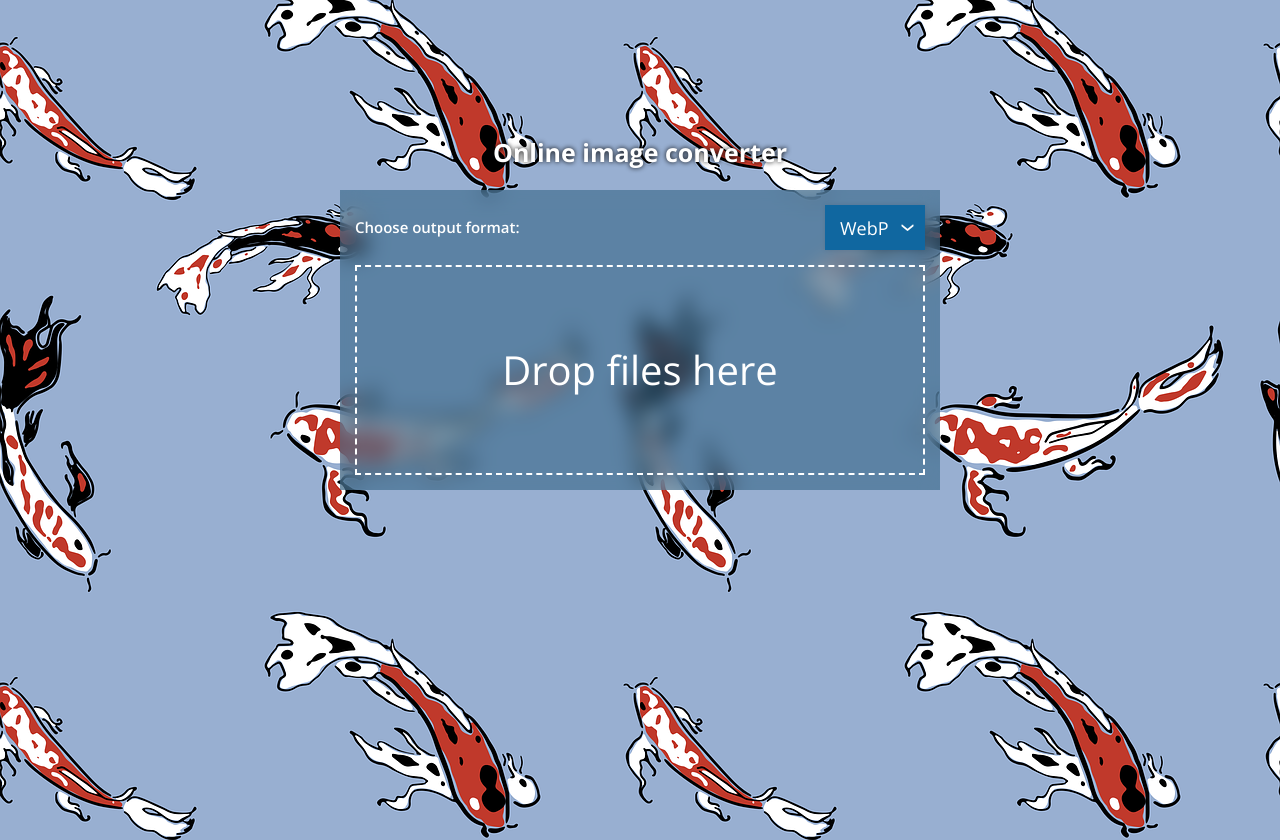
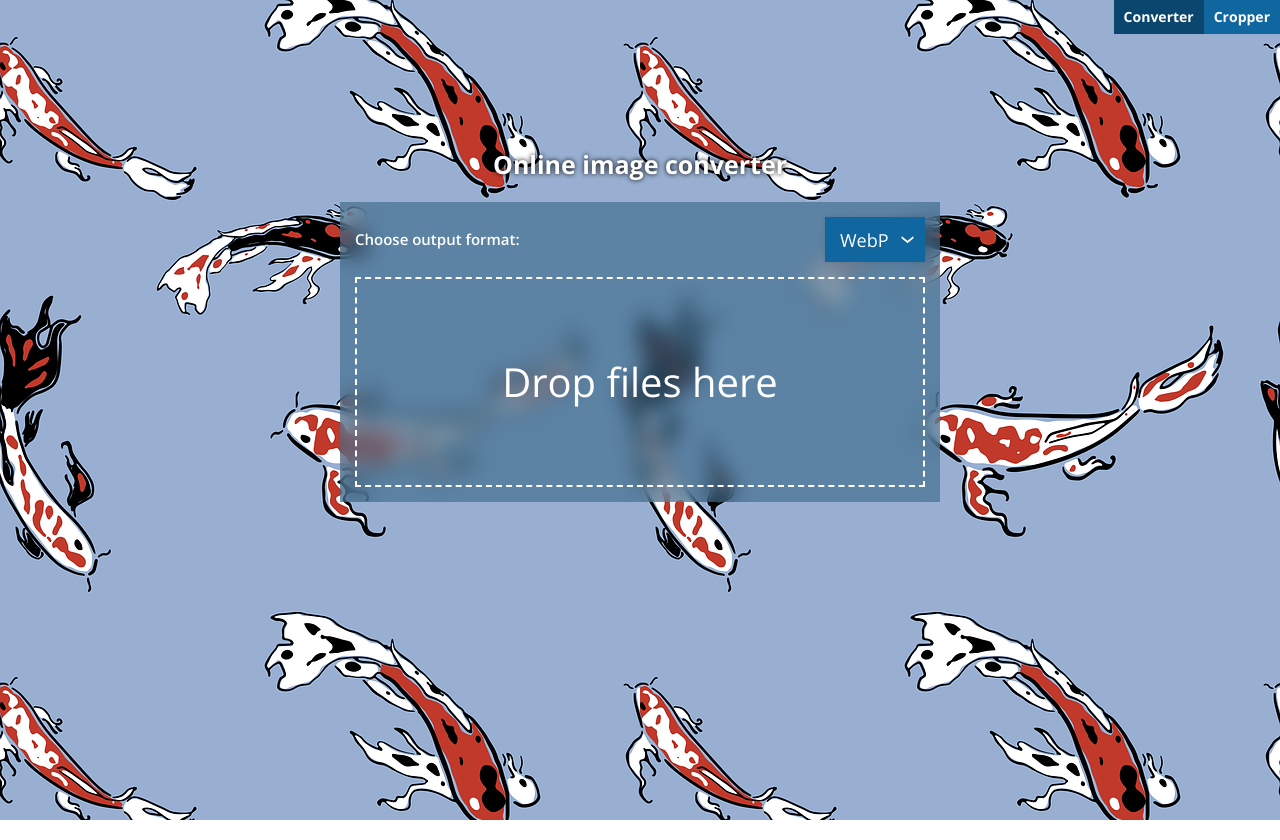
Before and after one commit to dwnuk/image-converter, a website built with webpack: page src/index.html in a window 1280 px wide. Built offline with nearby package versions, Linux system fonts and the light colour scheme.

Commit message:
added switch to show cropper app
preparation to implement cropper app in project

```diff
--- a/src/index.html
+++ b/src/index.html
@@ -13,10 +13,16 @@
 
 
 <body>
+    <div class="switch">
+        <div id="convert" class="active">Converter</div>
 
+        <div id="crop">Cropper</div>
+    </div>
     <div class="wrapper">
 
-        <div class="converter">
+
+
+        <div class="converter active">
             <h1>Online image converter</h1>
 
             <p class="warning"></p>
@@ -59,6 +65,10 @@
                 </div>
             </div>
         </div>
+
+        <div class="cropper">
+            cropper here
+        </div>
     </div>
 
 
--- a/src/js/index.js
+++ b/src/js/index.js
@@ -1,5 +1,6 @@
 //import script
 import './parts/converter';
+import './parts/switch';
 
 
 //import styles
--- /dev/null
+++ b/src/js/parts/switch.js
@@ -0,0 +1,18 @@
+ const convertSwitch = document.getElementById('convert');
+ const cropSwitch = document.getElementById('crop');
+
+ const converter = document.querySelector('.converter');
+ const cropper = document.querySelector('.cropper');
+
+ // Add event listeners to each button
+ convertSwitch.addEventListener('click', () => toggleActive(convertSwitch, cropSwitch, converter, cropper));
+ cropSwitch.addEventListener('click', () => toggleActive(cropSwitch, convertSwitch, cropper, converter));
+
+ // Function to toggle active class between buttons
+ function toggleActive(switch1, switch2, app1, app2) {
+    switch1.classList.add('active');
+    switch2.classList.remove('active');
+
+    app1.classList.add('active');
+        app2.classList.remove('active');
+ }
--- a/src/scss/index.scss
+++ b/src/scss/index.scss
@@ -1,4 +1,7 @@
 @import './parts/reset.scss';
 @import './parts/bootstrap';
+@import './parts/main';
+@import './parts/switch';
 @import './parts/converter';
 @import './parts/converter-dropdown';
+@import './parts/cropper';
--- a/src/scss/parts/converter.scss
+++ b/src/scss/parts/converter.scss
@@ -1,39 +1,3 @@
-* {
-    box-sizing: border-box;
-}
-
-html {
-    font-family: "Open Sans", sans-serif;
-}
-
-body {
-    background-image: url(../images/bg3.png);
-    margin: 0 auto;
-    padding: 20px;
-    max-width: 100vw;
-}
-
-img {
-    max-height: 100%;
-    max-width: 100%;
-}
-
-
-
-.wrapper {
-    min-height: 100vh;
-    width: 600px;
-    max-width: 100%;
-    margin: 0 auto;
-    display: grid;
-    grid-template-rows: 15% auto 1fr;
-
-}
-
-.converter {
-    grid-row: 2;
-}
-
 h1 {
     font-size: 25px;
     font-weight: 700;
--- /dev/null
+++ b/src/scss/parts/main.scss
@@ -0,0 +1,29 @@
+* {
+    box-sizing: border-box;
+}
+
+html {
+    font-family: "Open Sans", sans-serif;
+}
+
+body {
+    background-image: url(../images/bg3.png);
+    margin: 0 auto;
+    padding: 0 15px 20px 15px;
+    max-width: 100vw;
+}
+
+img {
+    max-height: 100%;
+    max-width: 100%;
+}
+
+
+
+.wrapper {
+    min-height: 100vh;
+    width: 600px;
+    max-width: 100%;
+    margin: 0 auto;
+    padding-top: 19vh;
+}
--- /dev/null
+++ b/src/scss/parts/switch.scss
@@ -0,0 +1,33 @@
+.switch {
+    position: absolute;
+    top: 0;
+    right: 0;
+    display: flex;
+    align-items: center;
+
+
+
+    div {
+        cursor: pointer;
+        background-color: rgb(16, 103, 160);
+        padding: 10px;
+        color: #ffffff;
+        font-size: 14px;
+        font-weight: 700;
+
+        &.active {
+            background-color: rgb(11 70 110);
+        }
+
+        &:hover {
+            background-color: rgb(11 70 110);
+        }
+    }
+}
+
+.converter, .cropper {
+    display: none;
+    &.active {
+        display: block;
+    }
+}
```
Also changed, not shown: src/scss/parts/cropper.scss (added).
